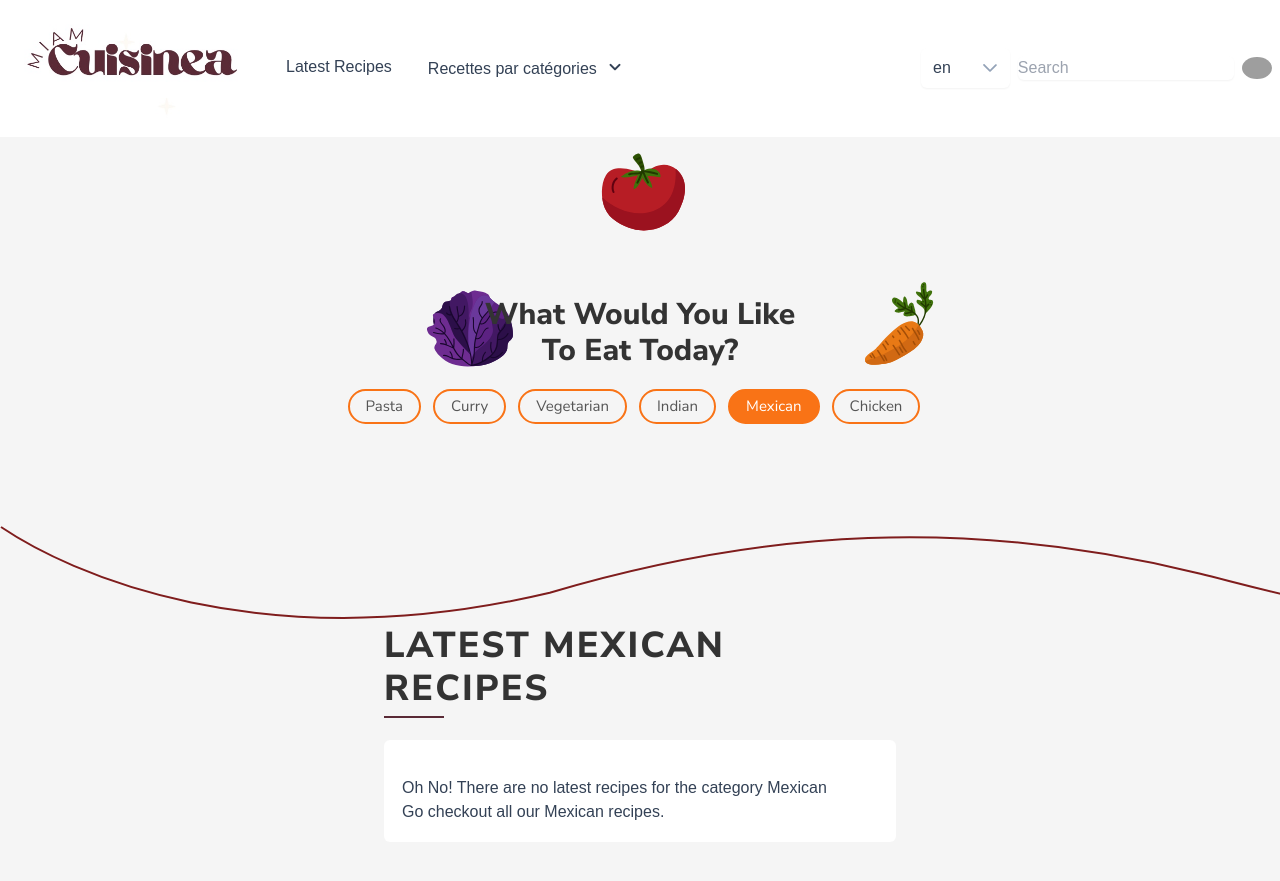
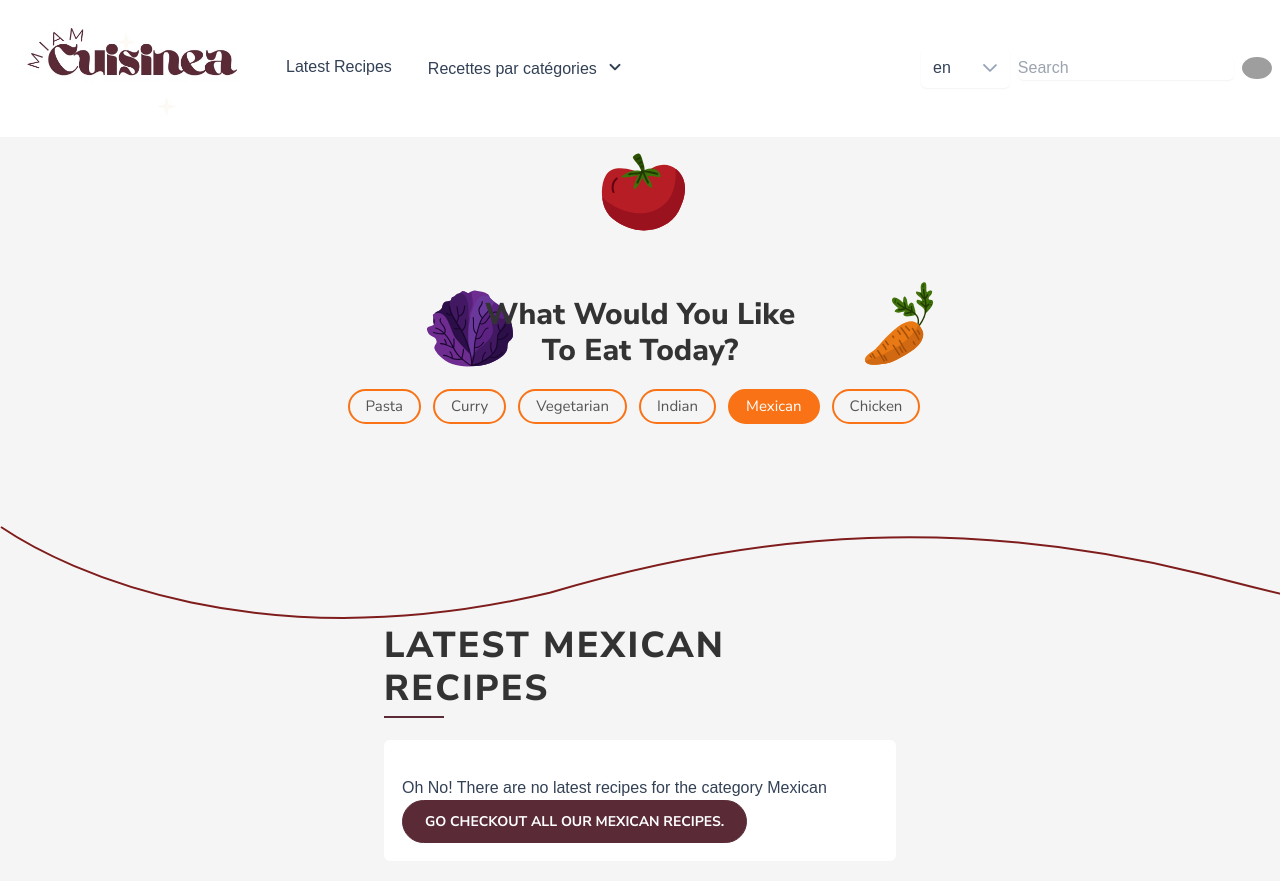
Before and after one commit to azs-hub/cuisinea, a Vue app: page / in a window 1280 px wide. Both pictures are taken after a click on the button "Mexican". Shown: the top 881 px of the page. Built offline with nearby package versions, Linux system fonts and the light colour scheme; grey boxes are pictures that could not be loaded; a web font is replaced by a local one.

Commit message:
Latest Recipe full coverage

```diff
--- a/src/components/recipes/LatestRecipes.vue
+++ b/src/components/recipes/LatestRecipes.vue
@@ -22,10 +22,10 @@
             name: 'recipesCategory',
             params: { categoryId: selectedCategory?.id },
           }"
-          target="_blank"
-          rel="noopener"
+          class="btn btn-primary"
+          data-testid="latest-recipes-category-page-btn"
         >
-          <PvButton :label="noRecipesAvailableButtonLabel" />
+          {{ noRecipesAvailableButtonLabel }}
         </RouterLink>
       </PvPanel>
     </div>
```
Also changed, not shown: 1 other file (tests, documents, lock files or other folders).
